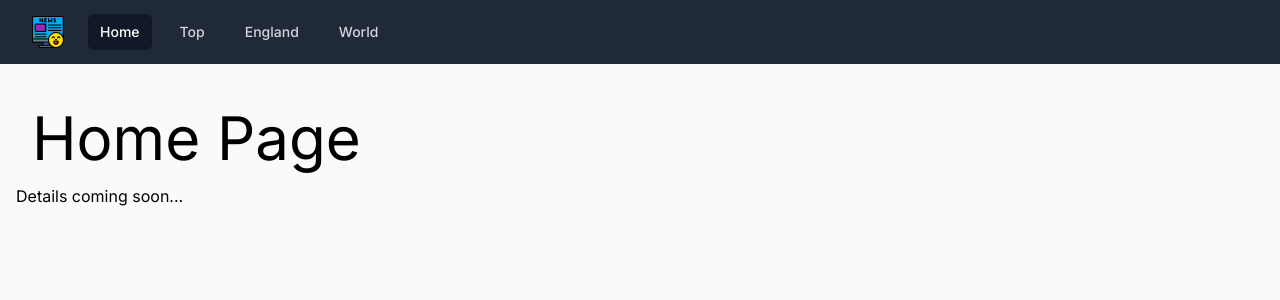
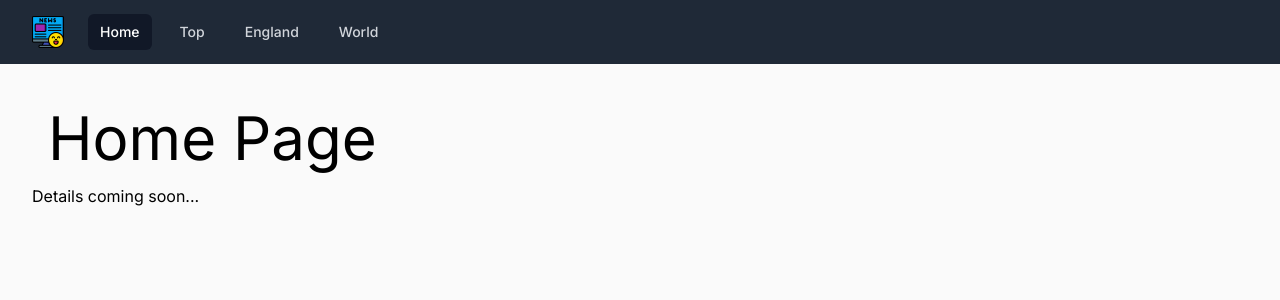
Before and after one commit to tj2904/positive-press, a Next.js app: page / in a window 1280 px wide. Shown: the top 300 px of the page. Built offline with nearby package versions, Linux system fonts and the light colour scheme.

Commit message:
layout improvements

```diff
--- a/app/components/Header.tsx
+++ b/app/components/Header.tsx
@@ -24,7 +24,7 @@ export default function Header() {
     <Disclosure as="nav" className="bg-gray-800">
       {({ open }) => (
         <>
-          <div className="mx-auto max-w-7xl px-2 sm:px-6 lg:px-8">
+          <div className="container mx-auto max-w-8xl px-4 sm:px-6 lg:px-8">
             <div className="relative flex h-16 items-center justify-between">
               <div className="absolute inset-y-0 left-0 flex items-center sm:hidden">
                 {/* Mobile menu button*/}
--- a/app/layout.tsx
+++ b/app/layout.tsx
@@ -16,7 +16,7 @@ export default function RootLayout({
       <head />
       <body className="bg-neutral-50">
         <Header />
-        <div className="container mx-auto px-4 mt-7">
+        <div className="container mx-auto max-w-8xl px-4 sm:px-6 lg:px-8 mt-7">
           {/* <div className="mt-16 text-transparent text-6xl bg-clip-text bg-gradient-to-r from-blue-700 to-teal-300 text-center font-serif font-extrabold">
             Positive Press
           </div> */}
```
